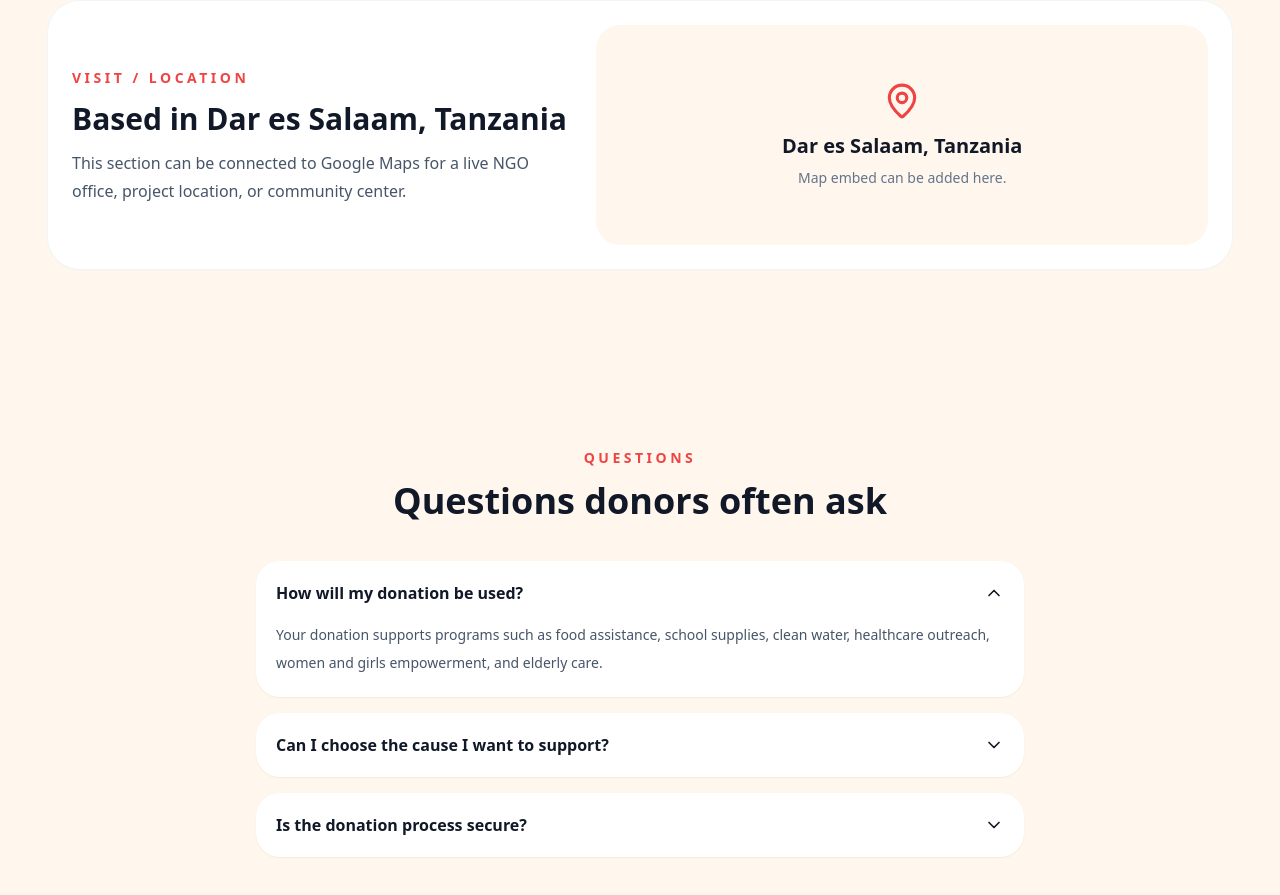
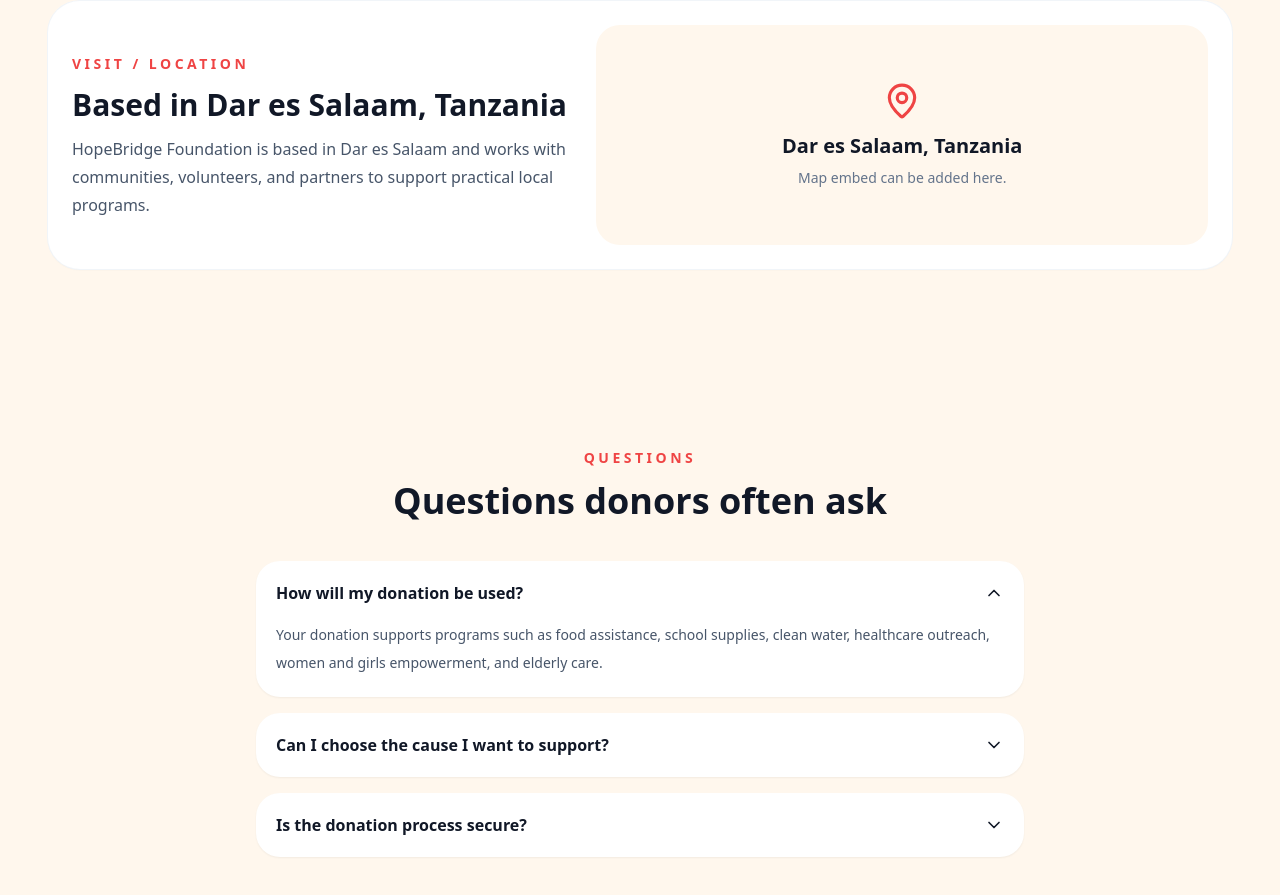
Before and after one commit to brianmichaelu/hopebridge-foundation, a Next.js app: page /contact in a window 1280 px wide. Shown: the part 1120-2015 px from the top of the page. Built offline with nearby package versions, Linux system fonts and the light colour scheme.

Commit message:
Revise contact section description for clarity
Updated description to provide specific information about HopeBridge Foundation's work.

```diff
--- a/components/ContactSection.tsx
+++ b/components/ContactSection.tsx
@@ -174,8 +174,7 @@ export default function ContactSection() {
               </h2>
 
               <p className="mt-3 leading-7 text-slate-600">
-                This section can be connected to Google Maps for a live NGO
-                office, project location, or community center.
+                HopeBridge Foundation is based in Dar es Salaam and works with communities, volunteers, and partners to support practical local programs.
               </p>
             </div>
 
```
